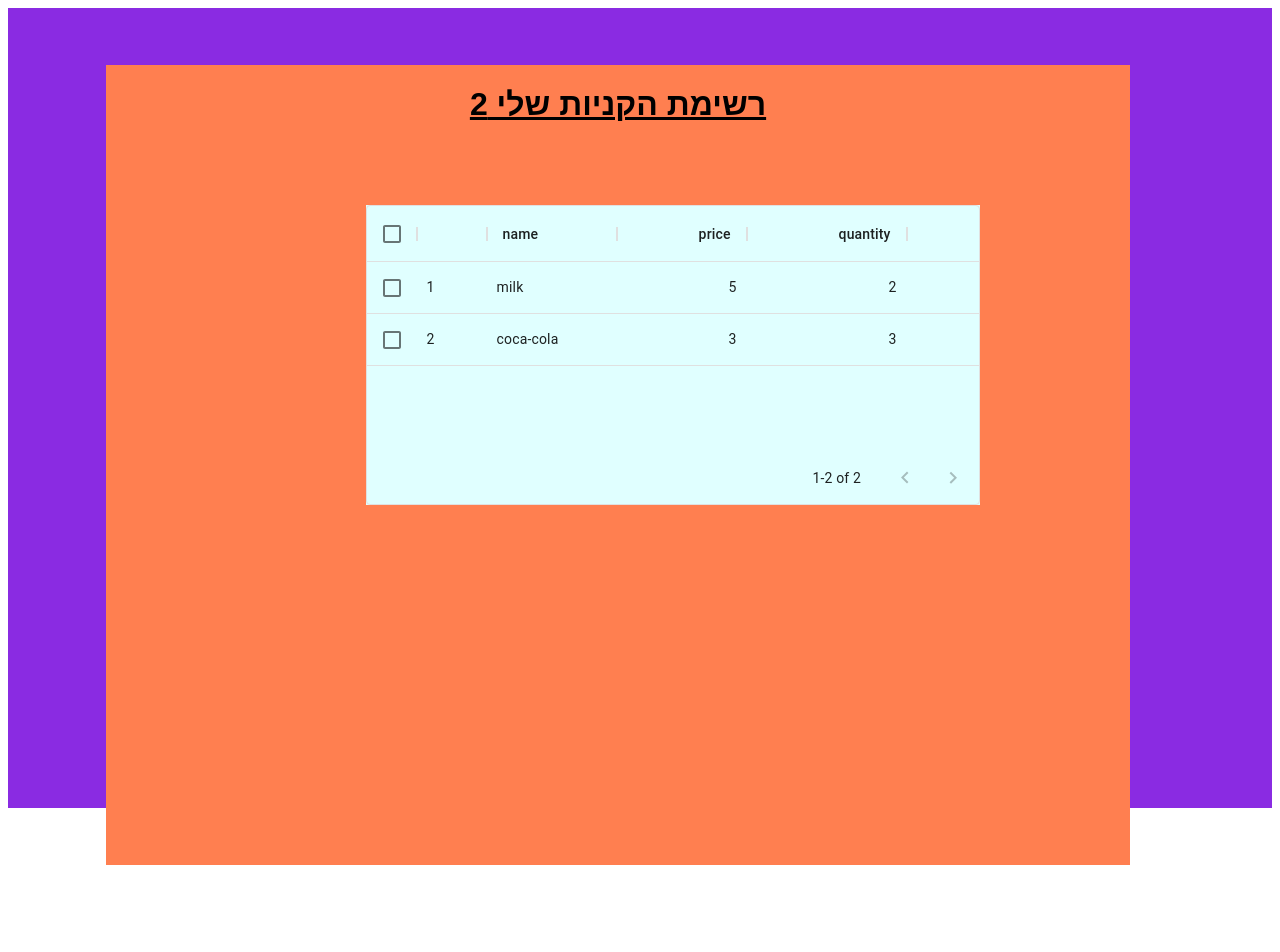
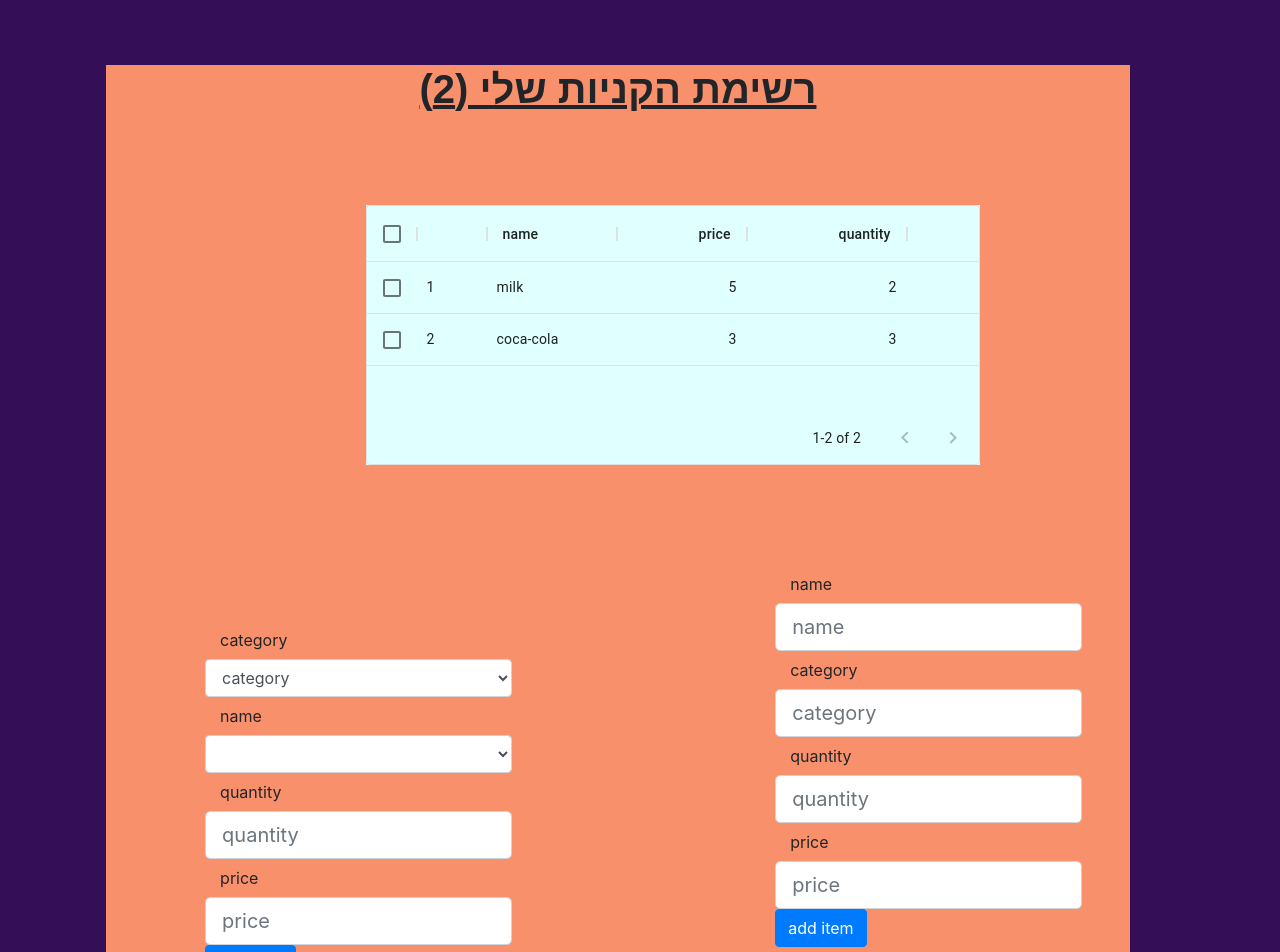
Before and after one commit to lielgerbi/shoppingBag, a React (Create React App) app: page / in a window 1280 px wide. Shown: the top 952 px of the page. Before the commit the page ends 865 px from the top, so only its background shows below. Built offline with nearby package versions, Linux system fonts and the light colour scheme.

Commit message:
add new item

```diff
--- a/package.json
+++ b/package.json
@@ -7,9 +7,12 @@
     "@testing-library/jest-dom": "^5.11.9",
     "@testing-library/react": "^11.2.3",
     "@testing-library/user-event": "^12.6.2",
+    "bootstrap": "^4.6.0",
     "rc-table": "^7.13.1",
     "react": "^17.0.1",
+    "react-bootstrap": "^1.4.3",
     "react-dom": "^17.0.1",
+    "react-hook-form": "^6.15.1",
     "react-scripts": "4.0.1",
     "web-vitals": "^0.2.4"
   },
--- a/src/App.js
+++ b/src/App.js
@@ -1,6 +1,7 @@
 import React ,  {useState, useEffect} from "react"
-// import Table from 'rc-table';
 import { DataGrid } from '@material-ui/data-grid';
+import { useForm } from "react-hook-form";
+import 'bootstrap/dist/css/bootstrap.min.css';
 
 function App() {
   const columns = [
@@ -14,18 +15,69 @@ function App() {
       width: 160
     }
   ];
+  const { register ,handleSubmit} = useForm();
+  const categories = ["meat",
+                      "milk",
+                      "snacks"]
+
+  const products = [{name: "שניצל"  , category: categories[0]},
+                    {name: "חלב"    , category: categories[1]},
+                    {name: "שוקולד" , category: categories[2]},
+                    {name: "מילקי" , category: categories[1]},
+                    {name: "שוקו" , category: categories[1]},
+                    {name: "גלידה" , category: categories[1]},
+                    {name: "יוגורט" , category: categories[1]},
+                    {name: "דוריטוס" , category: categories[2]},
+                    {name: "במבה" , category: categories[2]},
+                    {name: "ציפס" , category: categories[2]},
+                    {name: "ביסלי" , category: categories[2]},
+                    {name: "פרינגלס" , category: categories[2]},
+                    {name: "עוף" , category: categories[0]},
+                    {name: "דג" , category: categories[0]},
+                    {name: "שווארמה" , category: categories[0]},
+                    {name: "צלי" , category: categories[0]},
+                    {name: "סטייק" , category: categories[0]}]
 
 
+  const onSubmitForm = data => {
+    console.log(forms);
+    debugger;
+    if(forms===true){
+      addProdoct({id: (productsInBag+1).toString() ,name: data.name ,category : data.category, price : data.price , quantity: data.quantity})
+    }
+   else{
+    addProdoct({id: (productsInBag+1).toString() ,name:data.name1 , category : data.category1, price : data.price1 , quantity: data.quantity1})
+   }
+  };
+
    const [error] = useState(null);
-   const [rows] = useState([{ id :'1',name : 'milk' ,category : 'milk products', price :'5' , quantity: '2'},
+   const [selectCategory , setCategory] = useState(null);
+   const [forms , setForm]= useState(true);
+   const [rows , setRows]  = useState([{ id :'1',name : 'milk' ,category : 'milk products', price :'5' , quantity: '2'},
                                        {id:'2',name : 'coca-cola' ,category : 'drinks', price :'3' , quantity: '3'} ]);
 
-    const [productsInBag] = useState(rows.length);
-
-  useEffect(() => {
+    const [productsInBag , setCount] = useState(rows.length);
 
 
-  }, [])
+    useEffect(() => {
+
+    }, [])
+
+  function getItemsByCat(category){
+    var filterItems = products.filter(product => product.category === category);
+    console.log(filterItems)
+    debugger;
+    return filterItems;
+  }
+  function addProdoct (newItem) {
+    if(forms){
+      console.log("a")
+    }
+    rows.push(newItem);
+    setRows(rows);
+    setCount(rows.length);
+    console.log(rows);
+  }
 
   if (error) {
     return <div>Error: {error.message}</div>;
@@ -36,20 +88,54 @@ function App() {
       <div className={`frame`}>
       <div className={`data`}>
         <div>
-          <h1 className= {`title`}>רשימת הקניות שלי {productsInBag}</h1>
+          <h1 className= {`title`}>רשימת הקניות שלי ({productsInBag})</h1>
           <div id="divInCenter">
             <DataGrid rows={rows} columns={columns} pageSize={5} checkboxSelection />
           </div>
-          </div>
-          <div>
-          {/* <hr
-            style={{
-                color: "black",
-                backgroundColor: "black",
-                height: 5,
-            }}
-          /> */}
-         </div>
+        </div>
+
+      <div id="divInleft">
+      <form onSubmit={handleSubmit(onSubmitForm)}>
+      <label for="colFormLabel" class="col-sm-2 col-form-label">category</label>
+      <select  required name = "category1" id="inputState" ref={register} onChange={e => setCategory(e.currentTarget.value) } class="form-control">
+      <option>category </option>
+      {categories.map(item => {
+            return (
+             <option value={item}> {item} </option>
+            )
+         })}
+      </select>
+      <label for="colFormLabel" class="col-sm-2 col-form-label" required>name</label>
+      <select required name = "name1"  id="inputState" ref={register} class="form-control">
+      {getItemsByCat(selectCategory).map(item => {
+            return (
+             <option value={item.name}> {item.name} </option>
+            )
+         })}
+      </select>
+
+      <label for="colFormLabel" class="col-sm-2 col-form-label">quantity</label>
+      <input required name="quantity1" type="text" ref={register}  class="form-control form-control-lg" id="colFormLabelLg" placeholder="quantity" />
+      <label for="colFormLabel" class="col-sm-2 col-form-label">price</label>
+      <input required name="price1" type="text" ref={register} pattern="[1-9]" title="not good" class="form-control form-control-lg" id="colFormLabelLg" placeholder="price"/>
+      <button type="submit" onClick={() => setForm(false)} class="btn btn-primary" >add item</button>
+      </form>
+      </div>
+
+      <div id="divInright">
+
+<form onSubmit={handleSubmit(onSubmitForm)}>
+      <label for="colFormLabel" class="col-sm-2 col-form-label">name</label>
+      <input required name="name" type="text" ref={register} class="form-control form-control-lg" id="colFormLabelLg" placeholder="name"/>
+      <label for="colFormLabel" class="col-sm-2 col-form-label">category</label>
+      <input required name="category" type="text" ref={register} class="form-control form-control-lg" id="colFormLabelLg" placeholder="category"/>
+      <label for="colFormLabel" class="col-sm-2 col-form-label">quantity</label>
+      <input required name="quantity" type="text" ref={register}  class="form-control form-control-lg" id="colFormLabelLg" placeholder="quantity" />
+      <label for="colFormLabel" class="col-sm-2 col-form-label">price</label>
+      <input required name="price" type="text" ref={register} class="form-control form-control-lg" id="colFormLabelLg" placeholder="price"/>
+      <button type="submit" onClick={() => setForm(true)} class="btn btn-primary" >add item</button>
+    </form>
+      </div>
       </div>
       </div>
     );
--- a/src/app.css
+++ b/src/app.css
@@ -1,6 +1,6 @@
 .data{
-  background: coral;
-  height:100vh;
+  background: rgb(248, 145, 107);
+  height:150vh;
   width: 80%;
   position: absolute;
   z-index: 15;
@@ -10,9 +10,10 @@
 }
 
 .frame{
-  background: blueviolet;
-  height:100vh;
+  background: rgb(52, 15, 87);
+  height:150vh;
 }
+
 
 .title{
   text-align: center;
@@ -23,10 +24,30 @@
 #divInCenter {
   position: absolute;
   width: 60%;
-  height: 300px;
+  height: 260px;
   z-index: 15;
-  top: 30%;
+  top: 20%;
   left: 40%;
   margin: -100px 0 0 -150px;
   background: lightcyan;
 }
+
+#divInleft{
+  position: relative;
+  width: 30%;
+  height: 260px;
+  z-index: 15;
+  top: 50%;
+  left: 17%;
+  margin: -100px 0 0 -75px;
+}
+
+#divInright{
+  position: relative;
+  width: 30%;
+  height: 260px;
+  z-index: 15;
+  top: 32%;
+  left: 80%;
+  margin: -100px 0 0 -150px;
+}
```
Also changed, not shown: 2 other files (tests, documents, lock files or other folders).
